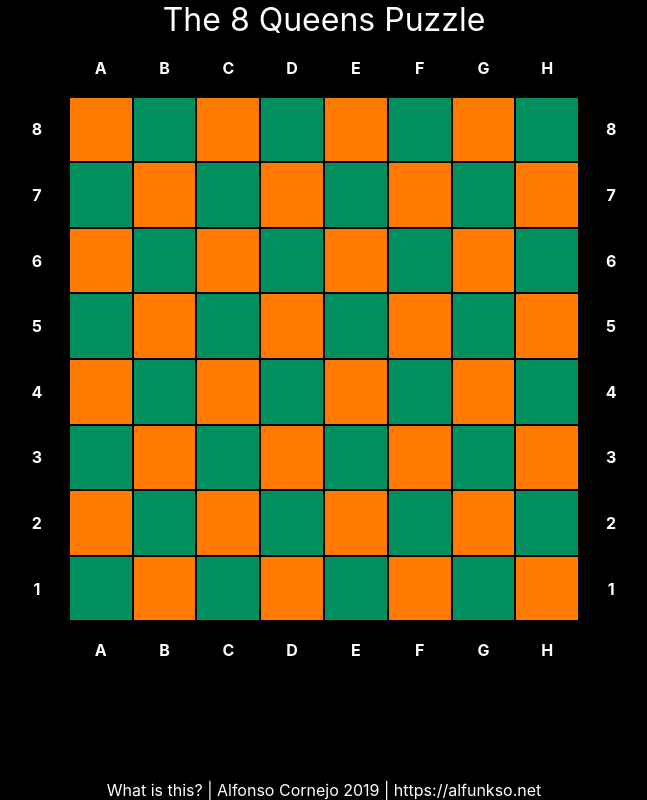
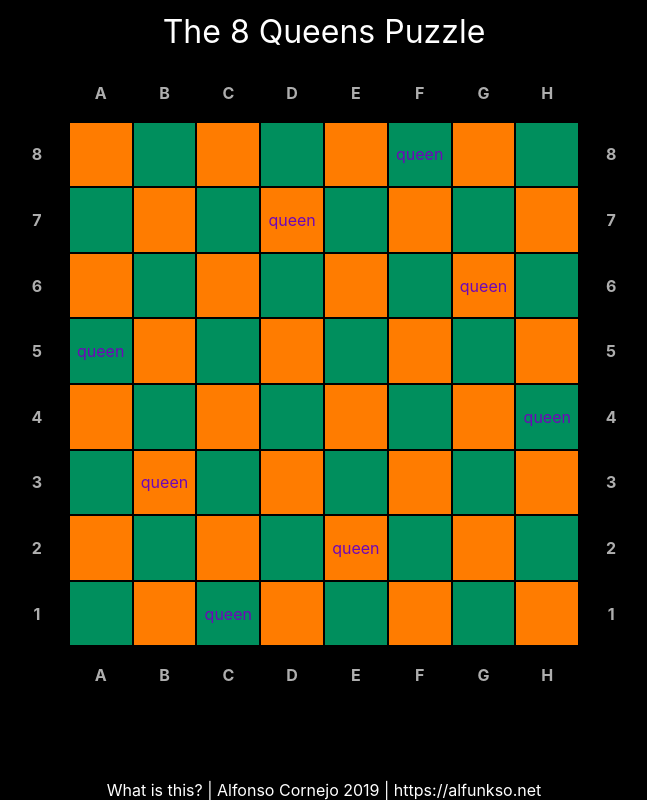
Before and after one commit to alfunkso/eight-queens, a React (Create React App) app: page / in a window 1280 px wide. Shown: the whole page, without its empty margins (316-963 px from the left). Built offline with nearby package versions, Linux system fonts and the light colour scheme.

Commit message:
feat/app: added pieces representation

```diff
--- a/src/App.css
+++ b/src/App.css
@@ -4,6 +4,7 @@
 
 .AppHeader {
     font-size: 2em;
+    line-height: 2em;
 }
 
 .BoardContainer {
--- a/src/App.js
+++ b/src/App.js
@@ -1,11 +1,30 @@
 import React from 'react';
 import Chessboard from './Chessboard'
 import Footer from './Footer';
+import Piece from './Piece';
 import './App.css';
 
 const debug = require('debug')('alfunkso.net:App');
 
-function App() {
+class App extends React.PureComponent {
+    constructor(props) {
+        super(props);
+
+        this.state = {
+            pieces: [
+                [null, null, null, null, null, new Piece("queen", "black", "idle", {}), null, null,],
+                [null, null, null, new Piece("queen", "black", "idle", {}), null, null, null, null,],
+                [null, null, null, null, null, null, new Piece("queen", "black", "idle", {}), null,],
+                [new Piece("queen", "black", "idle", {}), null, null, null, null, null, null, null,],
+                [null, null, null, null, null, null, null, new Piece("queen", "black", "idle", {}),],
+                [null, new Piece("queen", "black", "idle", {}), null, null, null, null, null, null,],
+                [null, null, null, null, new Piece("queen", "black", "idle", {}), null, null, null,],
+                [null, null, new Piece("queen", "black", "idle", {}), null, null, null, null, null,],
+            ],
+        };
+    }
+
+    render() {
         debug("Rendering...");
         return (
             <div className="App">
@@ -13,12 +32,13 @@ function App() {
                     The 8 Queens Puzzle
                 </header>
                 <div className="BoardContainer">
-              <Chessboard />
+                    <Chessboard pieces={this.state.pieces} />
                 </div>
                 <Footer />
             </div>
         );
     }
+}
 
 App.propTypes = {};
 
--- a/src/Chessboard.js
+++ b/src/Chessboard.js
@@ -6,7 +6,7 @@ import './Chessboard.css';
 
 const debug = require('debug')('alfunkso.net:Chessboard');
 
-function Chessboard() {
+function Chessboard({pieces}) {
     debug("Rendering...");
 
     let rows = [];
@@ -34,6 +34,7 @@ function Chessboard() {
             cells.push(
                 <Tile
                     color={(i+j)%2 === 0 ? "white" : "black"}
+                    piece={pieces[i][j]}
                 />
                 );
         }
@@ -67,8 +68,8 @@ function Chessboard() {
     );
 }
 
-Chessboard.propTypes = {};
-
-Chessboard.defaultProps = {};
+Chessboard.propTypes = {
+    pieces: PropTypes.array.isRequired,
+};
 
 export default Chessboard;
--- a/src/Palette.js
+++ b/src/Palette.js
@@ -25,6 +25,6 @@ export default {
     },
     header: {
         background: "#000000",
-        foreground: "#FFFFFF",
+        foreground: "#aeaeae",
     },
 };
--- /dev/null
+++ b/src/Piece.js
@@ -0,0 +1,10 @@
+class Piece {
+    constructor(kind, color, status, position) {
+        this.kind = kind;
+        this.color = color;
+        this.status = status;
+        this.position = position;
+    }
+}
+
+export default Piece;
--- a/src/Tile.js
+++ b/src/Tile.js
@@ -1,11 +1,12 @@
 import React from 'react';
 import PropTypes from 'prop-types';
 import Palette from './Palette';
+import Piece from './Piece';
 import './Tile.css'
 
 const debug = require('debug')('alfunkso.net:Tile');
 
-function Tile({color, highlighted, piece, pieceColor, pieceStatus}) {
+function Tile({color, highlighted, piece}) {
     debug("Rendering...");
     return (
         <td
@@ -14,8 +15,8 @@ function Tile({color, highlighted, piece, pieceColor, pieceStatus}) {
         >
             {
                 piece != null &&
-                <span style={{color: Palette.piece[pieceColor][pieceStatus]}}>
-                    {piece}
+                <span style={{color: Palette.piece[piece.color][piece.status]}}>
+                    {piece.kind}
                 </span>
             }
 
@@ -26,16 +27,12 @@ function Tile({color, highlighted, piece, pieceColor, pieceStatus}) {
 Tile.propTypes = {
     color: PropTypes.string.isRequired,
     highlighted: PropTypes.bool,
-    piece: PropTypes.string,
-    pieceColor: PropTypes.string,
-    pieceStatus: PropTypes.string,
+    piece: PropTypes.instanceOf(Piece),
 };
 
 Tile.defaultProps = {
     highlighted: false,
     piece: null,
-    pieceColor: "white",
-    pieceStatus: "idle"
 };
 
 export default Tile;
```
Lines whose indentation alone changed are shown as unchanged.
